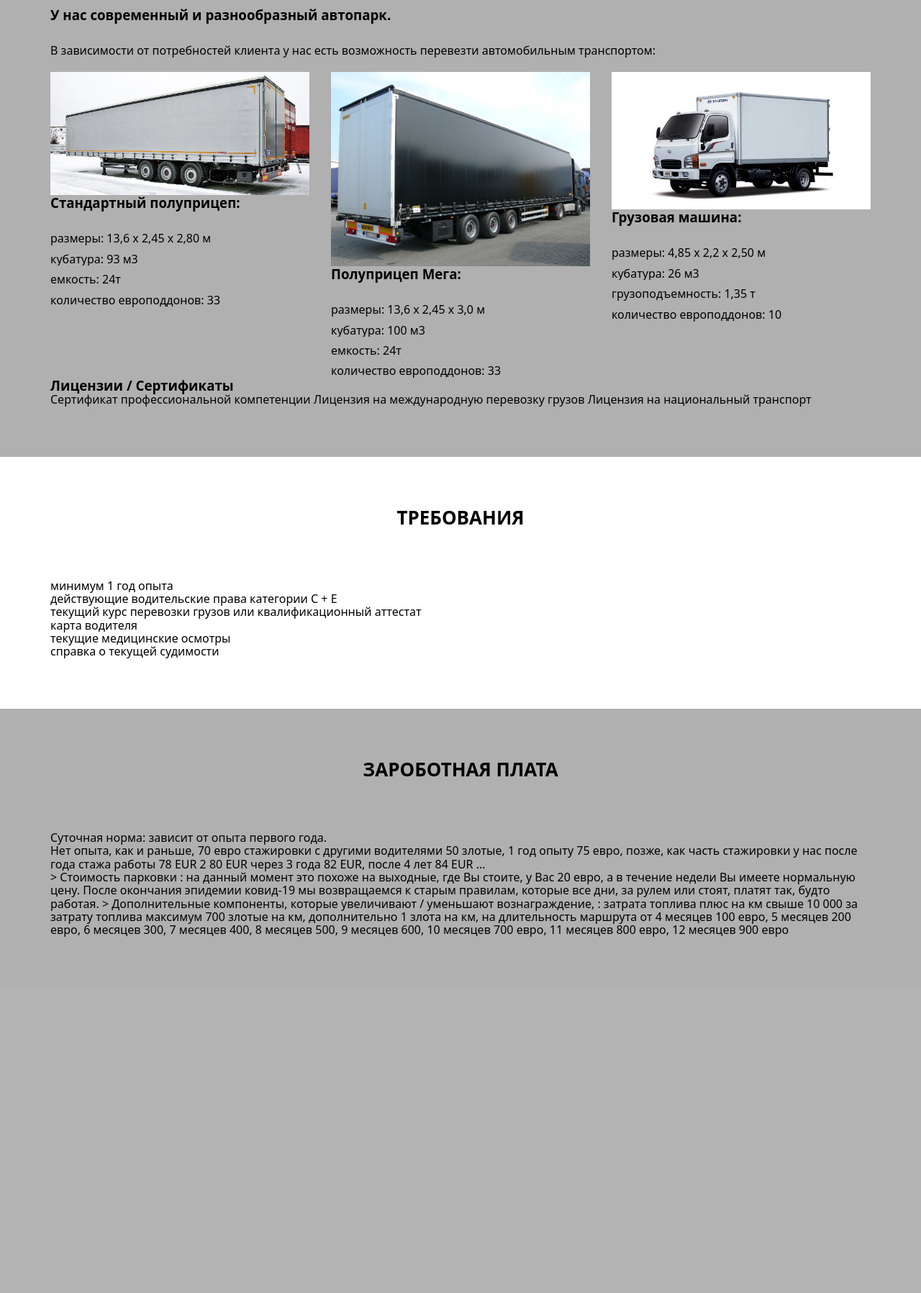
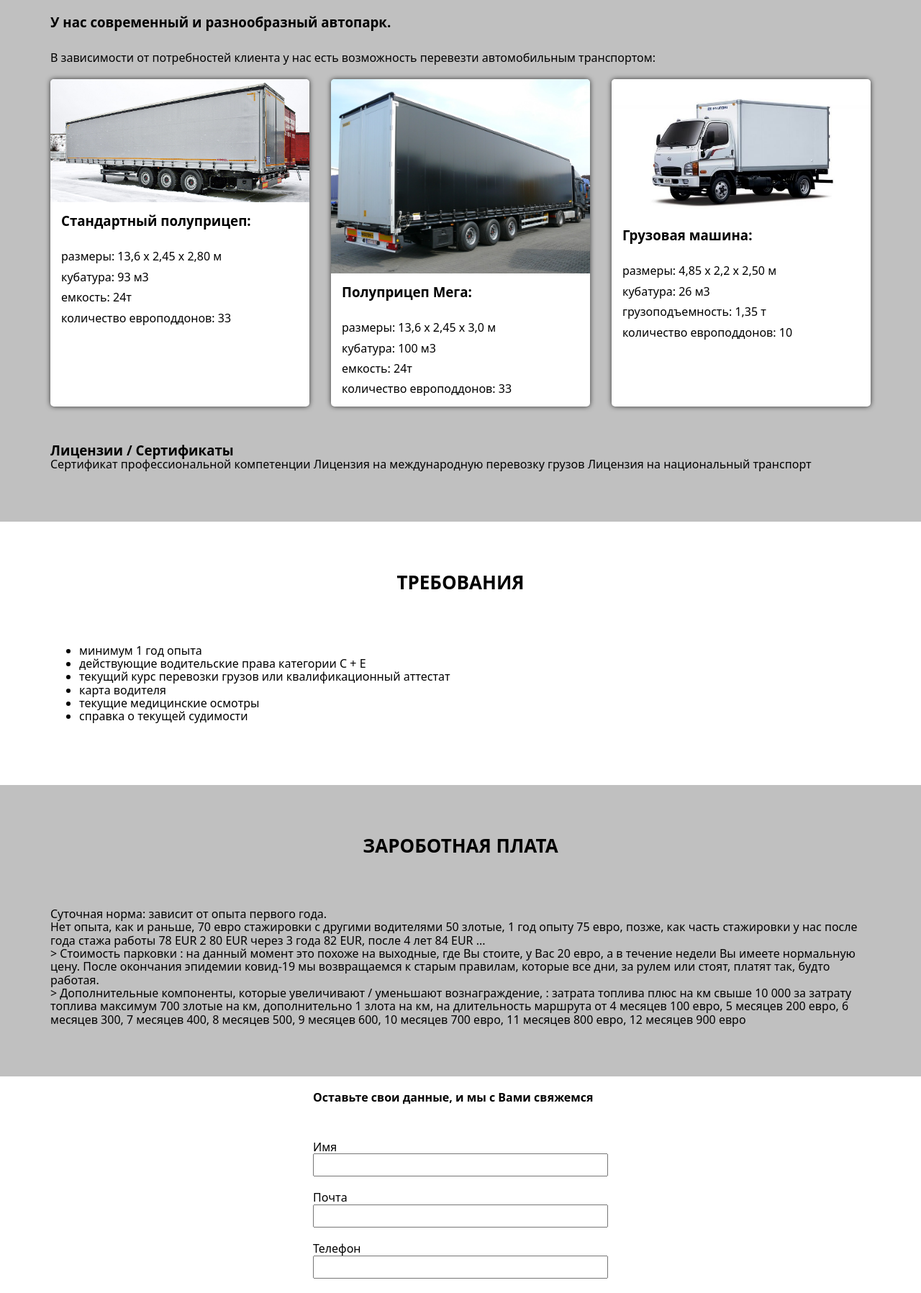
Before and after one commit to Xoms/lending_poland, a PHP site: page / in a window 1280 px wide. Shown: the part 1970-3767 px from the top of the page at 72% size. Before the commit the page ends 3272 px from the top, so only its background shows below. Run offline with PHP 8.4, Linux system fonts and the light colour scheme; some libraries are stand-ins or nearby versions.

Commit message:
add form and rest of css

```diff
--- a/index.html
+++ b/index.html
@@ -16,26 +16,31 @@
             </div>
             <ul class="list nav">
                 <li class="nav__item">
-                    <a href="" class="nav__link">
+                    <a href="#about" class="nav__link">
                         О нас
                     </a></li>
                 <li class="nav__item">
-                    <a href="" class="nav__link">
+                    <a href="#proposition" class="nav__link">
                         Предложение
                     </a>
                 </li>
                 <li class="nav__item">
-                    <a href="" class="nav__link">
+                    <a href="#license" class="nav__link">
                         Лицензии
                     </a>
                 </li>
                 <li class="nav__item">
-                    <a href="" class="nav__link">
+                    <a href="#requirements" class="nav__link">
                         Требования
                     </a>
                 </li>
                 <li class="nav__item">
-                    <a href="" class="nav__link">
+                    <a href="#salary" class="nav__link">
+                        Зароботная плата
+                    </a>
+                </li>
+                <li class="nav__item">
+                    <a href="#apply" class="nav__link">
                         Подача заявки
                     </a>
                 </li>
@@ -78,7 +83,7 @@
             </div>
         </section>
 
-        <section class="about section">
+        <section class="about section" id="about">
             <div class="container">
                 <h2 class="section-title">О нас</h2>
                 <div class="content">
@@ -120,7 +125,7 @@
             </div>
         </section>
 
-        <section class="section proposition">
+        <section class="section proposition" id="proposition">
             <div class="container">
                 <h2 class="section-title">Предложение</h2>
 
@@ -169,32 +174,38 @@
                     <ul class="cards-list list">
                         <li class="cards-list__item card">
                             <img src="./img/std_polupricep.jpg" alt="Стандартный полуприцеп">
+                            <div class="card__meta">
                                 <h3 class="subsection__title">Стандартный полуприцеп:</h3>
-                            <p class="card__meta">размеры: 13,6 х 2,45 х 2,80 м</p>
-                            <p class="card__meta">кубатура: 93 м3</p>
-                            <p class="card__meta">емкость: 24т</p>
-                            <p class="card__meta">количество европоддонов: 33</p>
+                                <p class="card__text">размеры: 13,6 х 2,45 х 2,80 м</p>
+                                <p class="card__text">кубатура: 93 м3</p>
+                                <p class="card__text">емкость: 24т</p>
+                                <p class="card__text">количество европоддонов: 33</p>
+                            </div>
                         </li>
                         <li class="cards-list__item card">
                             <img src="./img/pp_mega.jfif" alt="Полуприцеп Мега">
+                            <div class="card__meta">
                                 <h3 class="subsection__title">Полуприцеп Мега:</h3>
-                            <p  class="card__meta">размеры: 13,6 х 2,45 х 3,0 м</p>
-                            <p class="card__meta">кубатура: 100 м3</p>
-                            <p class="card__meta">емкость: 24т</p>
-                            <p class="card__meta">количество европоддонов: 33</p>
+                                <p  class="card__text">размеры: 13,6 х 2,45 х 3,0 м</p>
+                                <p class="card__text">кубатура: 100 м3</p>
+                                <p class="card__text">емкость: 24т</p>
+                                <p class="card__text">количество европоддонов: 33</p>
+                            </div>
                         </li>
                         <li class="cards-list__item card">
                             <img src="./img/maliy_gruzovik.jpg" alt="">
+                            <div class="card__meta">
                                 <h3 class="subsection__title">Грузовая машина:</h3>
-                            <p class="card__meta">размеры: 4,85 х 2,2 х 2,50 м</p>
-                            <p class="card__meta">кубатура: 26 м3</p>
-                            <p class="card__meta">грузоподъемность: 1,35 т</p>
-                            <p class="card__meta">количество европоддонов: 10</p>
+                                <p class="card__text">размеры: 4,85 х 2,2 х 2,50 м</p>
+                                <p class="card__text">кубатура: 26 м3</p>
+                                <p class="card__text">грузоподъемность: 1,35 т</p>
+                                <p class="card__text">количество европоддонов: 10</p>
+                            </div>
                         </li>
                     </ul>
                 </div>
 
-                <div class="subsection">
+                <div class="subsection" id="license">
                     <h3> Лицензии / Сертификаты </h3>
                         Сертификат профессиональной компетенции
                         Лицензия на международную перевозку грузов
@@ -203,10 +214,10 @@
             </div>
         </section>
 
-        <section class="section requirements">
+        <section class="section requirements" id="requirements">
             <div class="container">
                 <h2 class="section-title">Требования</h2>
-                <ul class="list">
+                <ul class="">
                     <li class="list-item">
                         минимум 1 год опыта
                     </li>
@@ -229,7 +240,7 @@
             </div>
         </section>
 
-        <section class="section salary">
+        <section class="section salary" id="#salary">
             <div class="container">
                 <h2 class="section-title">Зароботная плата</h2>
                 <p>
@@ -242,18 +253,39 @@
                     1 год опыту 75 евро, позже, как часть стажировки у нас после года стажа работы 78 EUR 2 80 EUR
                     через 3 года 82 EUR, после 4 лет 84 EUR ...
                 </p>
-
+                <p>
                     > Стоимость парковки :
                     на данный момент это похоже на выходные, где Вы стоите, у Вас  20 евро,
                     а в течение недели Вы имеете нормальную цену.
                     После окончания эпидемии  ковид-19 мы возвращаемся к старым правилам,
                     которые все дни, за рулем или стоят, платят так, будто работая.
+                </p>
 
+                <p>
                     > Дополнительные компоненты, которые увеличивают / уменьшают вознаграждение, :
                     затрата топлива плюс на км свыше 10 000 за затрату топлива максимум 700 злотые на км,
                     дополнительно 1 злота на км, на длительность маршрута от 4 месяцев 100 евро, 5 месяцев 200 евро,
                     6 месяцев 300, 7 месяцев 400, 8 месяцев 500, 9 месяцев 600, 10 месяцев 700 евро, 11 месяцев 800 евро, 12 месяцев 900 евро
+                </p>
             </div>
+        </section>
+
+        <section id="apply">
+            <form class="form">
+                <p class="form__title">Оставьте свои данные, и мы с Вами свяжемся</p>
+                <div class="input-wrap">
+                    <label for="formFirstName" class="form__label">Имя</label>
+                    <input type="text" name="first-name" id="formFirstName" class="form__input">
+                </div>
+                <div class="input-wrap">
+                    <label for="formEmail" class="form__label">Почта</label>
+                    <input type="email" name="email" id="formEmail" class="form__input">
+                </div>
+                <div class="input-wrap">
+                    <label for="formPhone" class="form__label">Телефон</label>
+                    <input type="phone" name="phone" id="formPhone" class="form__input">
+                </div>
+            </form>
         </section>
     </main>
     <footer>
--- a/sass/base/_colors.scss
+++ b/sass/base/_colors.scss
@@ -3,4 +3,4 @@ $main-text: #000;
 $secondary-text: #2c2c2c;
 
 $main-bg: #fff;
-$secondary-bg: #B0B0B0;
+$secondary-bg: #c0c0c0;
--- a/sass/common/_logo.scss
+++ b/sass/common/_logo.scss
@@ -1,4 +1,5 @@
 .logo__link {
     text-decoration: none;
     color: $main-text;
+    font-weight: bold;
 }
--- a/sass/common/_section.scss
+++ b/sass/common/_section.scss
@@ -3,6 +3,7 @@
     padding-bottom: 70px;
     &:nth-child(odd){
         background-color: $secondary-bg;
+        //color:#fff;
     }
 }
 .section-title{
--- /dev/null
+++ b/sass/components/apply/_apply-module.scss
@@ -0,0 +1,2 @@
+@import './apply-section';
+@import './form';
--- /dev/null
+++ b/sass/components/apply/_form.scss
@@ -0,0 +1,22 @@
+.form {
+    width: 450px;
+    padding: 20px;
+    margin-left: auto;
+    margin-right: auto;
+}
+.form__title {
+    margin-bottom: 50px;
+    font-weight: bold;
+}
+.form__label {
+    display: block;
+}
+.form__input {
+    padding:5px 20px;
+    width:100%;
+}
+.input-wrap {
+    &:not(:last-child){
+        margin-bottom: 20px;
+    }
+}
--- a/sass/components/header/_contacts.scss
+++ b/sass/components/header/_contacts.scss
@@ -12,6 +12,7 @@
 }
 .contacts__title {
     margin-bottom: 10px;
+    font-weight: bold;
 }
 .contacts__link {
     display: block;
--- a/sass/components/proposition/_card.scss
+++ b/sass/components/proposition/_card.scss
@@ -1,13 +1,22 @@
 .card {
     @include elements-width(3);
+    background-color: $main-bg;
+    color: $main-text;
+
+    border-radius: 5px;
+    overflow: hidden;
+    -webkit-box-shadow: 0px 0px 7px 0px rgba(0,0,0,0.75);
+    -moz-box-shadow: 0px 0px 7px 0px rgba(0,0,0,0.75);
+    box-shadow: 0px 0px 7px 0px rgba(0,0,0,0.75);
     &:not(:last-child){
         margin-right: 30px;
     }
 }
 .card__meta {
+    padding: 15px;
+}
+.card__text {
     &:not(:last-child){
         margin-bottom: 10px;
-
-        overflow: hidden;
     }
 }
--- a/sass/components/proposition/_cards-list.scss
+++ b/sass/components/proposition/_cards-list.scss
@@ -1,3 +1,4 @@
 .cards-list {
     display: flex;
+    margin-bottom: 50px;
 }
--- a/sass/components/proposition/_subsection.scss
+++ b/sass/components/proposition/_subsection.scss
@@ -1,3 +1,4 @@
+
 .subsection__title {
     margin-bottom: 30px;
 }
--- a/sass/main.scss
+++ b/sass/main.scss
@@ -6,3 +6,4 @@
 @import './components/hero/hero';
 @import './components/about/about-module';
 @import './components/proposition/porposition-module';
+@import './components/apply/apply-module';
```
Also changed, not shown: css/main.css (+41 -3 lines), css/main.min.css, sass/components/apply/_apply-section.scss (added), 2 other files. Lines whose indentation alone changed are shown as unchanged.
